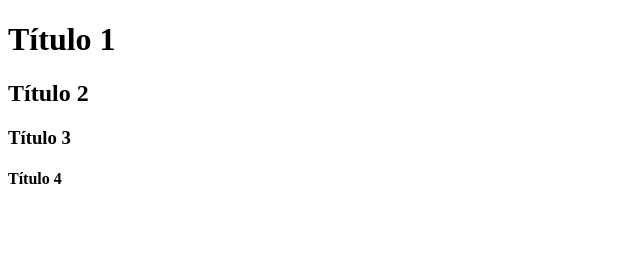
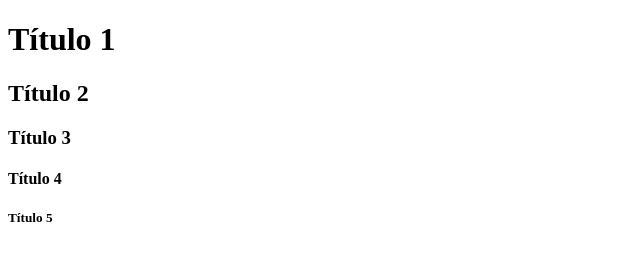
Before and after one commit to Mangilix/teste2-git, a plain HTML site: page projeto/public_html/index.html in a window 1280 px wide. Shown: the full height of the page, 0-640 px from the left. Drawn offline with Linux system fonts and the light colour scheme.

Commit message:
Título 5

```diff
--- a/projeto/public_html/index.html
+++ b/projeto/public_html/index.html
@@ -10,5 +10,6 @@
         <h2>Título 2</h2>
 	<h3>Título 3</h3>
         <h4>Título 4</h4>
+        <h5>Título 5</h5>
     </body>
 </html>
```
